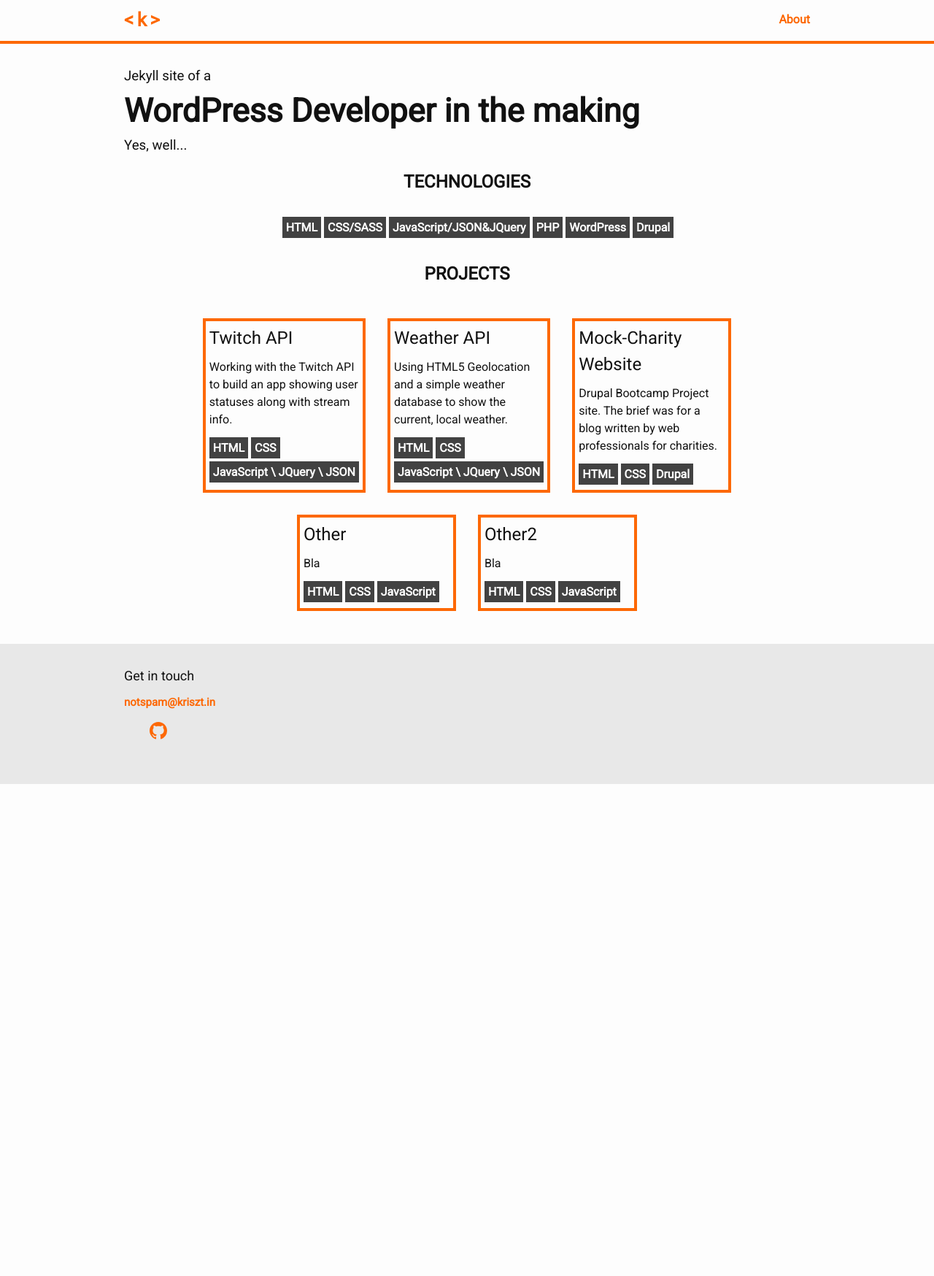
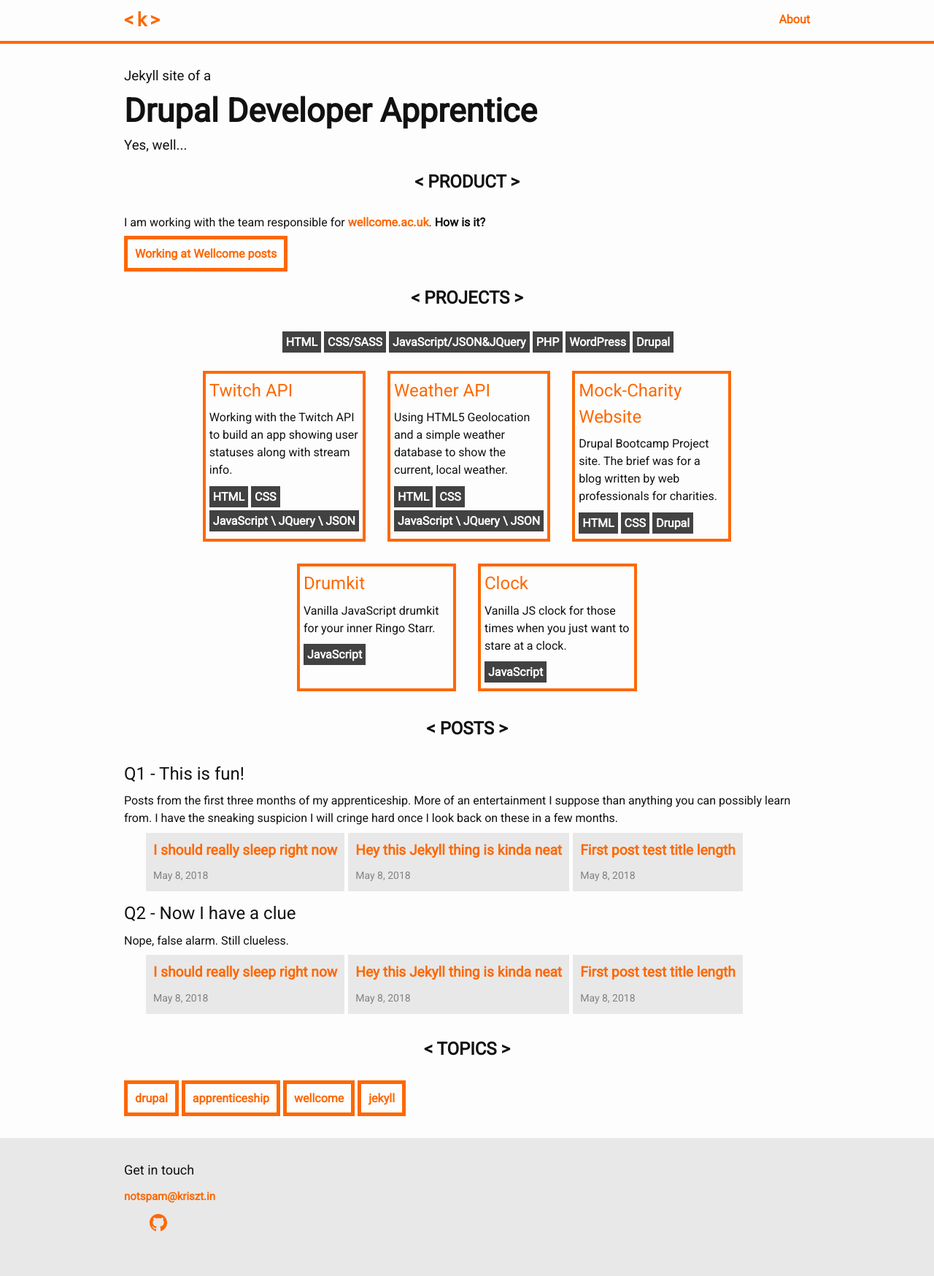
Before and after one commit to krisztin/krisztin.github.io, a Jekyll site: the page built from index.md, in a window 1280 px wide. Shown: the whole page at 73% size. Built offline with Jekyll 4.4.1, drawn with Linux system fonts in a browser that asks for light colours; before the commit the page ends 1074 px from its top, so only the background shows below that.

Commit message:
adding content structure and basic styling to homepage

```diff
--- /dev/null
+++ b/_includes/home-posts.html
@@ -0,0 +1,40 @@
+<div class="posts">
+    <h1 class="home-head">&#60; Posts &#62;</h1>
+
+    <h2>Q1 - This is fun!</h2>
+    <p>Posts from the first three months of my apprenticeship. More of an entertainment I suppose than anything you can possibly learn from. I have the sneaking suspicion I will cringe hard once I look back on these in a few months.</p>
+    {%- if site.posts.size > 0 -%}
+    <ul class="post-list">
+        {%- for post in site.posts -%}
+        <li>
+            {%- assign date_format = site.minima.date_format | default: "%b %-d, %Y" -%}
+            <h3>
+                <a class="post-link" href="{{ post.url | relative_url }}">
+                    {{ post.title | escape }}
+                </a>
+            </h3>
+            <span class="post-meta">{{ post.date | date: date_format }}</span>
+            {%- if site.show_excerpts -%} {{ post.excerpt }} {%- endif -%}
+        </li>
+        {%- endfor -%}
+    </ul>
+    {%- endif -%}
+    <h2>Q2 - Now I have a clue</h2>
+    <p>Nope, false alarm. Still clueless.</p>
+    {%- if site.posts.size > 0 -%}
+    <ul class="post-list">
+        {%- for post in site.posts -%}
+        <li>
+            {%- assign date_format = site.minima.date_format | default: "%b %-d, %Y" -%}
+            <h3>
+                <a class="post-link" href="{{ post.url | relative_url }}">
+                    {{ post.title | escape }}
+                </a>
+            </h3>
+            <span class="post-meta">{{ post.date | date: date_format }}</span>
+            {%- if site.show_excerpts -%} {{ post.excerpt }} {%- endif -%}
+        </li>
+        {%- endfor -%}
+    </ul>
+    {%- endif -%}
+</div>
--- /dev/null
+++ b/_includes/home-projects.html
@@ -0,0 +1,61 @@
+<h1 class="home-head">&#60; Projects &#62;</h1>
+<ul class="tech-list">
+  <li>HTML</li>
+  <li>CSS/SASS</li>
+  <li>JavaScript/JSON&#38;JQuery</li>
+  <li>PHP</li>
+  <li>WordPress</li>
+  <li>Drupal</li>
+</ul>
+<div class="flex-container projects">
+
+  <article class="project-card">
+    <a href="https://codepen.io/krisztiiin/full/wrVWZJ/" target="_blank">
+      <h2>Twitch API</h2>
+    </a>
+    <p>Working with the Twitch API to build an app showing user statuses along with stream info.</p>
+    <h4 class="tag">HTML</h4>
+    <h4 class="tag">CSS</h4>
+    <h4 class="tag">JavaScript \ JQuery \ JSON</h4>
+
+  </article>
+  <article class="project-card">
+    <a href="https://codepen.io/krisztiiin/full/oGmqrp" target="_blank">
+      <h2>Weather API</h2>
+      </a>
+      <p>Using HTML5 Geolocation and a simple weather database to show the current, local weather.</p>
+      <div class="tags">
+        <h4 class="tag">HTML</h4>
+        <h4 class="tag">CSS</h4>
+        <h4 class="tag">JavaScript \ JQuery \ JSON</h4>
+      </div>
+  </article>
+  <article class="project-card">
+      <a href="http://dev-appcharity.pantheonsite.io/" target="_blank">
+    <h2>Mock-Charity Website</h2>
+    </a>
+    <p>Drupal Bootcamp Project site. The brief was for a blog written by web professionals for charities.</p>
+    <div class="tags">
+      <h4 class="tag">HTML</h4>
+      <h4 class="tag">CSS</h4>
+      <h4 class="tag">Drupal</h4>
+  </article>
+  <article class="project-card">
+      <a href="https://krisztin.github.io/projects/js30/01drumkit/" target="_blank">
+ <h2>Drumkit</h2>
+  </a>
+    <p>Vanilla JavaScript drumkit for your inner Ringo Starr.</p>
+    <div class="tags">
+      <h4 class="tag">JavaScript</h4>
+    </div>
+  </article>
+  <article class="project-card">
+    <a href="https://krisztin.github.io/projects/js30/02clock/" target="_blank">
+    <h2>Clock</h2>
+  </a>
+    <p>Vanilla JS clock for those times when you just want to stare at a clock.</p>
+    <div class="tags">
+      <h4 class="tag">JavaScript</h4>
+    </div>
+  </article>
+  </div>
--- a/_includes/projects-home.html
+++ /dev/null
@@ -1,54 +0,0 @@
-<h1 class="home-head">PROJECTS</h1>
-<div class="flex-container projects">
-  <div class="project-card">
-    <h2>Twitch API</h2>
-      <p>Working with the Twitch API to build an app showing user statuses along with stream info.</p>
-      <h4 class="tag">HTML</h4>
-      <h4 class="tag">CSS</h4>
-      <h4 class="tag">JavaScript \ JQuery \ JSON</h4>
-  </div>
-  <div class="project-card">
-      <h2>Weather API</h2>
-      <div class="description">
-        <p>Using HTML5 Geolocation and a simple weather database to show the current, local weather.</p>
-      </div>
-      <div class="tags">
-        <h4 class="tag">HTML</h4>
-        <h4 class="tag">CSS</h4>
-        <h4 class="tag">JavaScript \ JQuery \ JSON</h4>
-      </div>
-    </div>
-    <div class="project-card">
-        <h2>Mock-Charity Website</h2>
-        <div class="description">
-          <p>Drupal Bootcamp Project site. The brief was for a blog written by web professionals for charities.</p>
-        </div>
-        <div class="tags">
-          <h4 class="tag">HTML</h4>
-          <h4 class="tag">CSS</h4>
-          <h4 class="tag">Drupal</h4>
-        </div>
-      </div>
-      <div class="project-card">
-          <h2>Other</h2>
-          <div class="description">
-            <p>Bla</p>
-          </div>
-          <div class="tags">
-            <h4 class="tag">HTML</h4>
-            <h4 class="tag">CSS</h4>
-            <h4 class="tag">JavaScript</h4>
-          </div>
-        </div>
-        <div class="project-card">
-            <h2>Other2</h2>
-            <div class="description">
-              <p>Bla</p>
-            </div>
-            <div class="tags">
-              <h4 class="tag">HTML</h4>
-              <h4 class="tag">CSS</h4>
-              <h4 class="tag">JavaScript</h4>
-            </div>
-          </div>
-</div>
--- a/_layouts/home.html
+++ b/_layouts/home.html
@@ -3,7 +3,7 @@
 ---
 <div class="header-wrapper">
   <h3 class="header-subtitle">Jekyll site of a</h3>
-  <h1 class="header-jumbo">WordPress Developer in the making</h1>
+  <h1 class="header-jumbo">Drupal Developer Apprentice</h1>
   <h3 class="header-subtitle">Yes, well...</h3>
 </div>
 <div class="home">
@@ -11,40 +11,22 @@
     <h1 class="page-heading">{{ page.title }}</h1>
   {%- endif -%}
 
-  {{ content }}
+  <!-- {{ content }} -->
 
-  <div class="techs">
-    <h1 class="home-head">TECHNOLOGIES</h1>
-    <ul class="tech-list">
-        <li>HTML</li>
-        <li>CSS/SASS</li>
-        <li class="lang-tag">JavaScript/JSON&#38;JQuery</li>
-        <li class="lang-tag">PHP</li>
-        <li class="cms-tag">WordPress</li>
-        <li class="cms-tag">Drupal</li>
-    </ul>
+  <div class="product">
+    <h1 class="home-head">&#60; Product &#62;</h1>
+    <p>I am working with the team responsible for <a href="https://wellcome.ac.uk" target="_blank">wellcome.ac.uk</a>. <strong>How is it?</strong></p>
+    <a class="home-link" href="#">Working at Wellcome posts</a>
   </div>
 
-  {% include projects-home.html -%}
+  {% include home-projects.html -%}
 
-  {%- if site.posts.size > 0 -%}
-    <h2 class="post-list-heading">{{ page.list_title | default: "Posts" }}</h2>
-    <ul class="post-list">
-      {%- for post in site.posts -%}
-      <li>
-        {%- assign date_format = site.minima.date_format | default: "%b %-d, %Y" -%}
-        <span class="post-meta">{{ post.date | date: date_format }}</span>
-        <h3>
-          <a class="post-link" href="{{ post.url | relative_url }}">
-            {{ post.title | escape }}
-          </a>
-        </h3>
-        {%- if site.show_excerpts -%}
-          {{ post.excerpt }}
-        {%- endif -%}
-      </li>
-      {%- endfor -%}
-    </ul>
-  {%- endif -%}
+  {% include home-posts.html -%}
 
+  <div class="tag-cloud">
+    <h1 class="home-head">&#60; Topics &#62;</h1>
+    {% for category in site.categories %}
+    <a class="tag-link">{{ category | first }}</a>
+    {% endfor %}
+  </div>
 </div>
--- /dev/null
+++ b/_posts/2018-05-08-second.markdown
@@ -0,0 +1,21 @@
+---
+layout: post
+title:  "Hey this Jekyll thing is kinda neat"
+date:   2018-05-08 21:15:06 +0100
+categories: jekyll apprenticeship wellcome
+tags: Q1
+---
+
+{% highlight ruby %}
+def print_hi(name)
+  puts "Hi, #{name}"
+end
+print_hi('Tom')
+#=> prints 'Hi, Tom' to STDOUT.
+{% endhighlight %}
+
+Check out the [Jekyll docs][jekyll-docs] for more info on how to get the most out of Jekyll. File all bugs/feature requests at [Jekyll’s GitHub repo][jekyll-gh]. If you have questions, you can ask them on [Jekyll Talk][jekyll-talk].
+
+[jekyll-docs]: https://jekyllrb.com/docs/home
+[jekyll-gh]:   https://github.com/jekyll/jekyll
+[jekyll-talk]: https://talk.jekyllrb.com/
--- /dev/null
+++ b/_posts/2018-05-08-zzz.markdown
@@ -0,0 +1,23 @@
+---
+layout: post
+title:  "I should really sleep right now"
+date:   2018-05-08 23:11:06 +0100
+categories: drupal apprenticeship wellcome
+tags: Q1
+---
+
+Seriously. I am dozing off.
+
+{% highlight ruby %}
+def print_hi(name)
+  puts "Hi, #{name}"
+end
+print_hi('Tom')
+#=> prints 'Hi, Tom' to STDOUT.
+{% endhighlight %}
+
+Check out the [Jekyll docs][jekyll-docs] for more info on how to get the most out of Jekyll. File all bugs/feature requests at [Jekyll’s GitHub repo][jekyll-gh]. If you have questions, you can ask them on [Jekyll Talk][jekyll-talk].
+
+[jekyll-docs]: https://jekyllrb.com/docs/home
+[jekyll-gh]:   https://github.com/jekyll/jekyll
+[jekyll-talk]: https://talk.jekyllrb.com/
--- a/_sass/minima.scss
+++ b/_sass/minima.scss
@@ -21,6 +21,10 @@
 $grey-color-dark:  darken($grey-color, 25%) !default;
 
 $table-text-align: left !default;
+
+@mixin border {
+  border: 5px solid $brand-color;
+}
 
 // Width of the content area
 $content-width:    1000px !default;
@@ -49,5 +53,6 @@
 @import
   "minima/base",
   "minima/layout",
-  "minima/syntax-highlighting"
+  "minima/syntax-highlighting",
+  "minima/home"
 ;
--- a/_sass/minima/_base.scss
+++ b/_sass/minima/_base.scss
@@ -42,7 +42,7 @@
 p, blockquote, pre,
 ul, ol, dl, figure,
 %vertical-rhythm {
-  margin-bottom: $spacing-unit / 3;
+  margin-bottom: $spacing-unit / 4;
 }
 
 
--- /dev/null
+++ b/_sass/minima/_home.scss
@@ -0,0 +1,137 @@
+/**
+ * Global
+ */
+
+.home-head {
+    text-align: center;
+    line-height: $base-line-height * 2;
+    text-transform: uppercase;
+}
+
+/**
+ * Techs
+ */
+
+.tech-list {
+    text-align: center;
+}
+
+.tech-list>li {
+    list-style-type: none;
+    line-height: $base-line-height * 1.4;
+    display: inline;
+    padding: 5px;
+    background-color: $grey-color-dark;
+    color: $text-color-light;
+    font-weight: 800;
+    &:hover {
+        background-color: $brand-color;
+    }
+}
+
+/**
+   * Product
+   */
+
+.home-link {
+    padding: 10px;
+    line-height: $base-line-height*2;
+    @include border;
+    &:hover {
+        background-color: $brand-color;
+        color: $text-color-light;
+    }
+}
+
+/**
+   * Projects
+   */
+
+.flex-container {
+    display: -webkit-box;
+    display: -ms-flexbox;
+    display: flex;
+    -ms-flex-wrap: wrap;
+    flex-wrap: wrap;
+    -webkit-box-align: stretch;
+    -ms-flex-align: stretch;
+    align-items: stretch;
+    -webkit-box-pack: center;
+    -ms-flex-pack: center;
+    justify-content: center;
+    max-width: 100%;
+}
+
+.project-card {
+    border: 4px $brand-color solid;
+    margin: 15px;
+    padding: 5px;
+    -ms-flex-preferred-size: 200px;
+    flex-basis: 200px;
+    &:hover {
+        background-color: $brand-color;
+        color: $text-color-light;
+        >a {
+            color: $text-color;
+        }
+    }
+    >a:hover {
+        text-decoration: none;
+    }
+}
+
+.tag {
+    padding: 5px;
+    line-height: $base-line-height * 1.4;
+    font-weight: bold;
+    white-space: nowrap;
+    background-color: $grey-color-dark;
+    color: $text-color-light;
+    display: inline;
+}
+
+/* posts */
+
+.post-list-heading {
+    @include relative-font-size(1.75);
+}
+
+.post-list {
+    list-style: none;
+    @extend %clearfix;
+    li {
+        max-width: 50%;
+        float: left;
+        margin: 0 5px 5px 0;
+        background-color: $grey-color-light;
+        padding: 10px;
+    }
+}
+
+.post-link {
+    font-size: 1.2rem;
+}
+
+@media screen and (max-width: 700px) {
+    .post-list {
+        margin-left: 0px;
+        li {
+            max-width: 100%;
+            display: block;
+            margin: 0 0 5px 0;
+            float: none;
+        }
+    }
+}
+
+/* tag cloud */
+
+.tag-link {
+    padding: 10px;
+    line-height: $base-line-height*2;
+    @include border;
+    &:hover {
+        background-color: $brand-color;
+        color: $text-color-light;
+    }
+}
--- a/_sass/minima/_layout.scss
+++ b/_sass/minima/_layout.scss
@@ -112,73 +112,6 @@
 }
 
 /**
- * Techs - Home
- */
-
-.tech-list {
-  text-align: center;
-}
-
-.tech-list>li {
-  list-style-type: none;
-  line-height: $base-line-height * 1.4;
-  display: inline;
-  padding: 5px;
-  background-color: $grey-color-dark;
-  color: $text-color-light;
-  font-weight: 800;
-  &:hover {
-    background-color: $brand-color;
-  }
-}
-
-/**
- * Projects - Home
- */
-
-.home-head {
-  text-align: center;
-  line-height: $base-line-height * 2;
-}
-
-.flex-container {
-  display: -webkit-box;
-  display: -ms-flexbox;
-  display: flex;
-  -ms-flex-wrap: wrap;
-  flex-wrap: wrap;
-  -webkit-box-align: stretch;
-  -ms-flex-align: stretch;
-  align-items: stretch;
-  -webkit-box-pack: center;
-  -ms-flex-pack: center;
-  justify-content: center;
-  max-width: 100%;
-}
-
-.project-card {
-  border: 4px $brand-color solid;
-  margin: 15px;
-  padding: 5px;
-  -ms-flex-preferred-size: 200px;
-  flex-basis: 200px;
-  &:hover {
-    background-color: $brand-color;
-    color: $text-color-light;
-  }
-}
-
-.tag {
-  padding: 5px;
-  line-height: $base-line-height * 1.4;
-  font-weight: bold;
-  white-space: nowrap;
-  background-color: $grey-color-dark;
-  color: $text-color-light;
-  display: inline;
-}
-
-/**
  * Site footer
  */
 
@@ -244,9 +177,6 @@
   .footer-col {
     float: none;
     width : calc(100% - (#{$spacing-unit} / 2));
-    display: block;
-    margin-left: auto;
-    margin-right: auto;
   }
 }
 
@@ -263,18 +193,6 @@
 
 .page-heading {
   @include relative-font-size(2);
-}
-
-.post-list-heading {
-  @include relative-font-size(1.75);
-}
-
-.post-list {
-  margin-left: 0;
-  list-style: none;
-  >li {
-    margin-bottom: $spacing-unit;
-  }
 }
 
 .post-meta {
```
Also changed, not shown: _posts/2018-05-08-test.markdown (added, +21 -0 lines).
